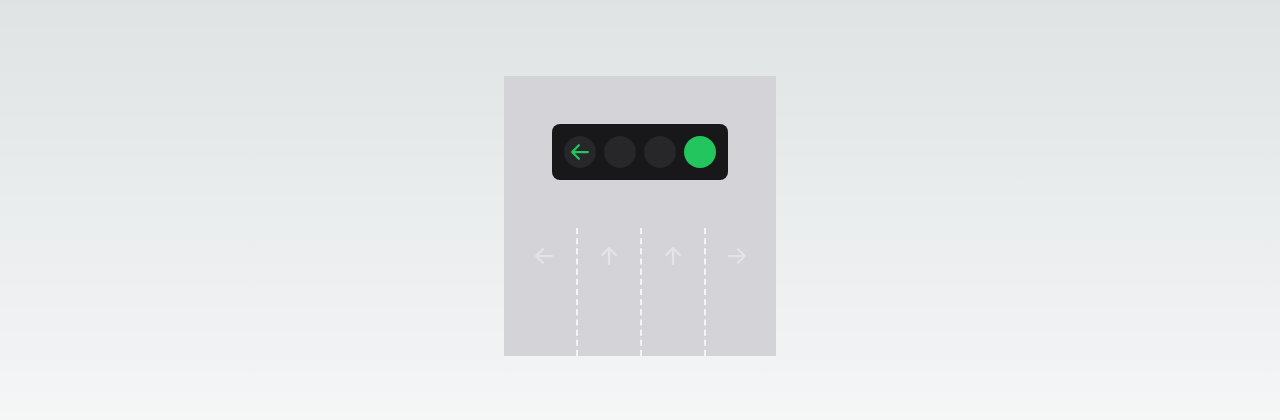
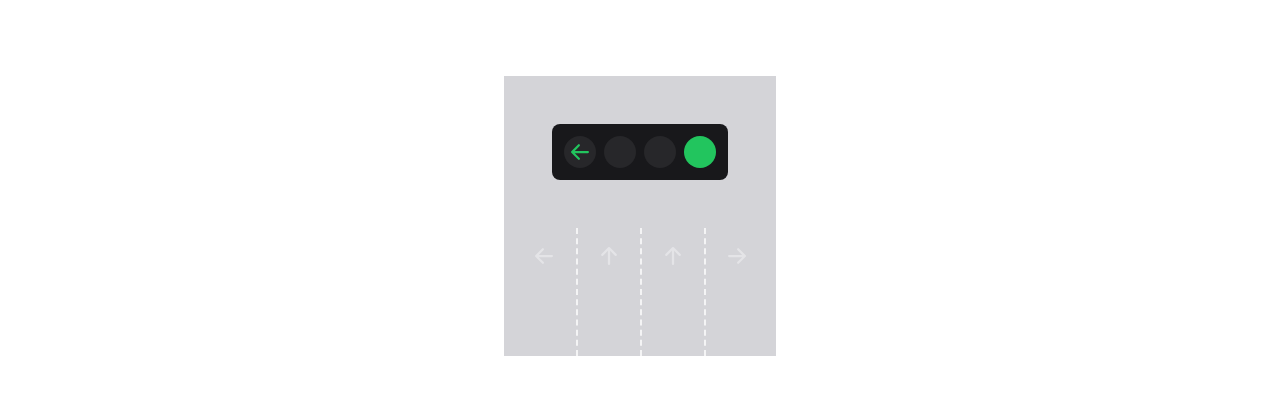
Before and after one commit to cdonohue/traffic-intersection, a Next.js app: page / in a window 1280 px wide. Shown: the part 184-604 px from the top of the page. Built offline with nearby package versions, Linux system fonts and the light colour scheme.

Commit message:
Remove background color from css file

```diff
--- a/app/globals.css
+++ b/app/globals.css
@@ -4,18 +4,10 @@
 
 :root {
   --foreground-rgb: 0, 0, 0;
-  --background-start-rgb: 214, 219, 220;
-  --background-end-rgb: 255, 255, 255;
 }
 
 body {
   color: rgb(var(--foreground-rgb));
-  background: linear-gradient(
-      to bottom,
-      transparent,
-      rgb(var(--background-end-rgb))
-    )
-    rgb(var(--background-start-rgb));
 }
 
 .animation-blink {
```
